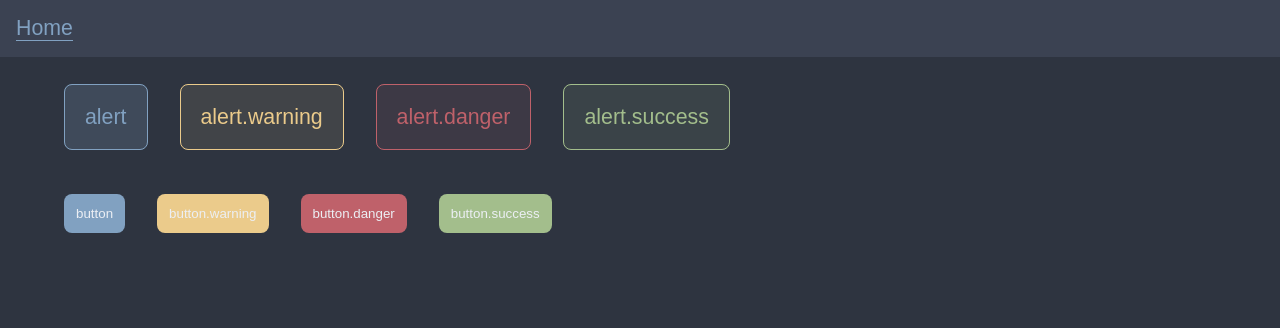
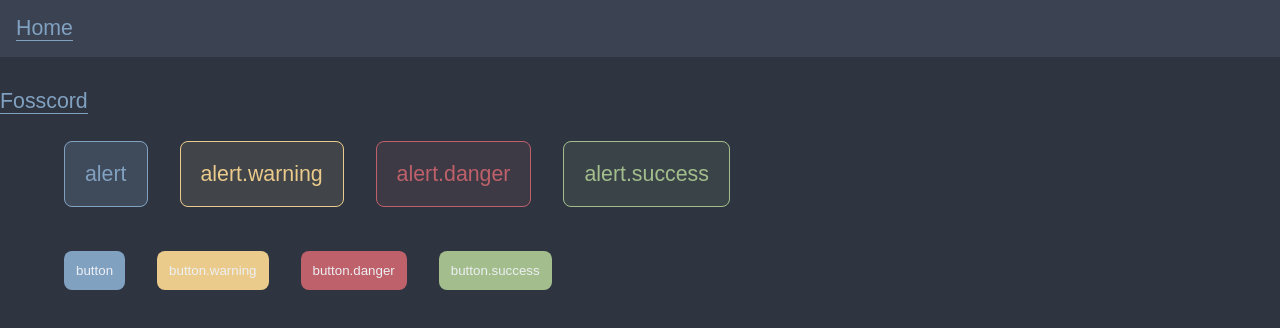
Before and after one commit to xNaCly/Github-Stats, a React (Create React App) app in the folder frontend/: page / in a window 1280 px wide. Shown: the top 328 px of the page. Built offline with nearby package versions, Linux system fonts and the light colour scheme; no server answers.

Commit message:
added sorting by commit by default

```diff
--- a/frontend/src/App.js
+++ b/frontend/src/App.js
@@ -11,7 +11,7 @@
 	return (
 		<Router>
 			<Navbar></Navbar>
-			<Route path="/" component={LandingPage}></Route>
+			<Route path="/" exact component={LandingPage}></Route>
 			<Route path="/orga/:orgaName" component={Orga}></Route>
 			{/* <Route path="/repo/:orgaName/:repoName" component={Repo}></Route> */}
 		</Router>
--- a/frontend/src/components/sites/LandingPage.jsx
+++ b/frontend/src/components/sites/LandingPage.jsx
@@ -1,8 +1,10 @@
 import Error from "../utils/Error";
+import { Link } from "react-router-dom";
 
 function LandingPage() {
 	return (
 		<>
+			<Link to="/orga/fosscord">Fosscord</Link>
 			<div style={{ margin: "3rem" }}>
 				<Error type="" text="alert"></Error>
 				<Error type="warning" text="alert.warning"></Error>
--- a/frontend/src/components/sites/Orga.jsx
+++ b/frontend/src/components/sites/Orga.jsx
@@ -7,7 +7,7 @@
 function Orga({ match }) {
 	const { orgaName } = match.params;
 	const [contributors, updateContributors] = useState([]);
-	const [activeFilter, updateFilter] = useState("commits");
+	const [activeFilter, updateFilter] = useState();
 
 	function sortContributors(type) {
 		updateContributors([
@@ -27,7 +27,11 @@
 			for (const x in res) {
 				contr.push({ name: x, ...res[x] });
 			}
-			updateContributors(contr);
+			updateContributors(
+				contr.sort((a, b) => {
+					return b["commits"] - a["commits"];
+				})
+			);
 		};
 		req();
 	}, []);
```
